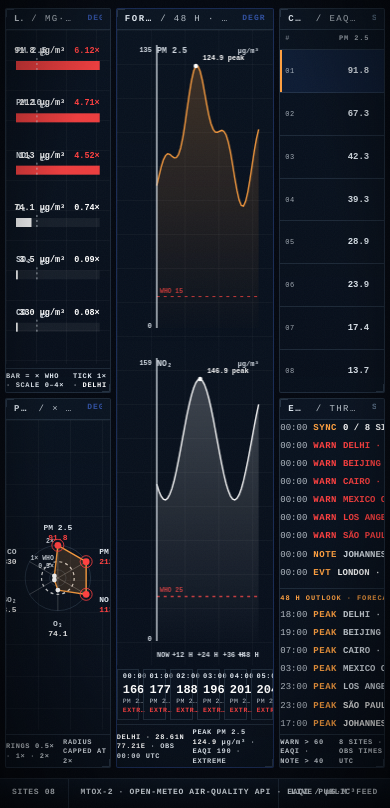
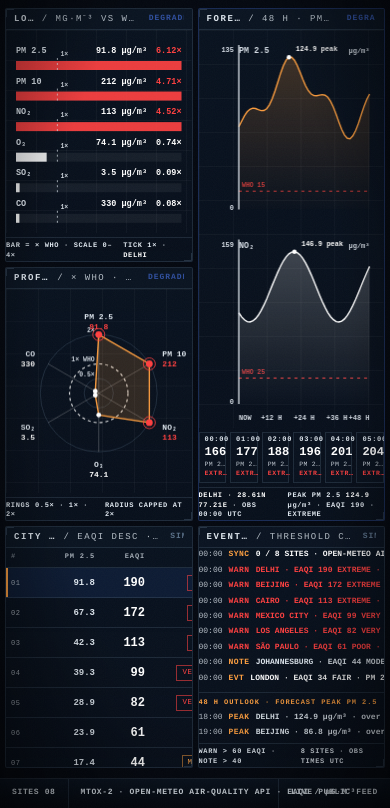
Before and after one commit to OriginalHybrid/night-consoles, a plain HTML site: page themes/mtox-2.html in a window 390 px wide. Shown: the part 36-844 px from the top of the page. Drawn offline with Linux system fonts and the light colour scheme; no server answers.

Commit message:
fix(mtox-2): survive narrow panes and transient fetch failures
Adds a 2-column layout at <=1180 px so city names and log lines stay readable in the Review pane, thin scrollbars for overflowing tables and logs, one retry per site before falling back to SIM, and opens on the worst LIVE site instead of the worst overall (which could be a degraded fallback).

```diff
--- a/themes/mtox-2.html
+++ b/themes/mtox-2.html
@@ -86,6 +86,32 @@
     display: block; }
 
   .u-bot .u-cell .u-r2 { color: var(--text); font-weight: 600; }
+
+  /* panel placement */
+  .m-load     { grid-area: 1/1; }
+  .m-profile  { grid-area: 2/1; }
+  .m-forecast { grid-area: 1/2/3/3; }
+  .m-cityrank { grid-area: 1/3; }
+  .m-eventlog { grid-area: 2/3; }
+
+  /* thin scrollbars where tables/logs can overflow */
+  .m-rank, .m-log { scrollbar-width: thin;
+    scrollbar-color: color-mix(in srgb, var(--accent) 60%, transparent) transparent; }
+  .m-rank::-webkit-scrollbar, .m-log::-webkit-scrollbar { width: 5px; }
+  .m-rank::-webkit-scrollbar-thumb, .m-log::-webkit-scrollbar-thumb {
+    background: color-mix(in srgb, var(--accent) 60%, transparent); }
+
+  /* narrow panes: two columns, forecast still spanning */
+  @media (max-width: 1180px) {
+    main.m-main { grid-template-columns: minmax(0,1fr) minmax(0,1fr);
+      grid-template-rows: minmax(0,1fr) minmax(0,1fr) minmax(0,.95fr); }
+    .m-load     { grid-area: 1/1; }
+    .m-profile  { grid-area: 2/1; }
+    .m-forecast { grid-area: 1/2/3/3; }
+    .m-cityrank { grid-area: 3/1; }
+    .m-eventlog { grid-area: 3/2; }
+    .m-log { font-size: 8px; line-height: 1.8; }
+  }
 </style>
 </head>
 <body>
@@ -103,7 +129,7 @@
 
   <main class="m-main">
     <!-- row 1 · pollutant load vs WHO -->
-    <section class="u-plate u-notch" style="grid-area:1/1">
+    <section class="u-plate u-notch m-load">
       <div class="u-head"><b>LOAD</b> <span class="u-dim">/ µg·m⁻³ vs WHO 24 H</span><span style="margin-left:auto" class="u-src sim" id="load-badge"><i></i>SIM</span></div>
       <div class="u-body m-body-canvas">
         <div class="u-canvas-wrap m-fill" id="load"></div>
@@ -112,7 +138,7 @@
     </section>
 
     <!-- row 2 · pollutant profile radar -->
-    <section class="u-plate u-notch" style="grid-area:2/1">
+    <section class="u-plate u-notch m-profile">
       <div class="u-head"><b>PROFILE</b> <span class="u-dim">/ × WHO · 6 AXES</span><span style="margin-left:auto" class="u-src sim" id="profile-badge"><i></i>SIM</span></div>
       <div class="u-body m-body-canvas">
         <div class="u-canvas-wrap m-fill" id="profile"></div>
@@ -121,7 +147,7 @@
     </section>
 
     <!-- centre · 48 h forecast + next-hours queue -->
-    <section class="u-plate u-notch u-hot" style="grid-area:1/2/3/3">
+    <section class="u-plate u-notch u-hot m-forecast">
       <div class="u-head"><b>FORECAST</b> <span class="u-dim">/ 48 H · PM 2.5 + NO₂</span><span style="margin-left:auto" class="u-src sim" id="forecast-badge"><i></i>SIM</span></div>
       <div class="u-body m-body-canvas">
         <div class="u-canvas-wrap m-fill" id="forecast"></div>
@@ -134,7 +160,7 @@
     </section>
 
     <!-- row 1 · city ranking -->
-    <section class="u-plate u-notch" style="grid-area:1/3">
+    <section class="u-plate u-notch m-cityrank">
       <div class="u-head"><b>CITY RANK</b> <span class="u-dim">/ EAQI DESC · 8 SITES</span><span style="margin-left:auto" class="u-src sim" id="rank-badge"><i></i>SIM</span></div>
       <div class="u-body m-body-canvas">
         <div class="m-rank" id="rank"></div>
@@ -142,7 +168,7 @@
     </section>
 
     <!-- row 2 · threshold log -->
-    <section class="u-plate u-notch" style="grid-area:2/3">
+    <section class="u-plate u-notch m-eventlog">
       <div class="u-head"><b>EVENT LOG</b> <span class="u-dim">/ THRESHOLD CROSSINGS</span><span style="margin-left:auto" class="u-src sim" id="log-badge"><i></i>SIM</span></div>
       <div class="u-body m-body-canvas">
         <div class="u-log m-log" id="log" style="flex:1 1 auto;min-height:0;overflow:auto"></div>
@@ -650,12 +676,14 @@ async function loadCity(c) {
     '&longitude=' + c.lon +
     '&current=pm10,pm2_5,nitrogen_dioxide,ozone,sulphur_dioxide,carbon_monoxide,european_aqi,us_aqi' +
     '&hourly=pm2_5,nitrogen_dioxide,european_aqi&forecast_days=3&timezone=UTC';
-  const r = await U.live({
+  const once = () => U.live({
     source: 'Open-Meteo Air',
     url,
     parse: parseCity,
     fallback: () => simCity(c)
   });
+  let r = await once();
+  if (r.state !== 'live') r = await once();   // one retry before accepting the SIM fallback
   return { id: c.id, data: r.data, state: r.state };
 }
 
@@ -672,8 +700,10 @@ async function loadCity(c) {
   });
   view.liveCount = results.filter((r) => r.state === 'live').length;
 
-  /* open on the worst site so the first frame is the interesting one */
-  const worst = view.cities.slice().sort((a, b) => b.aqi - a.aqi)[0];
+  /* open on the worst live site so the first frame is the interesting one */
+  const live = view.cities.filter((c) => view.states[c.id] === 'live');
+  const pool = live.length ? live : view.cities;
+  const worst = pool.slice().sort((a, b) => b.aqi - a.aqi)[0];
   if (worst) view.selected = worst.id;
 
   renderAll();
```
